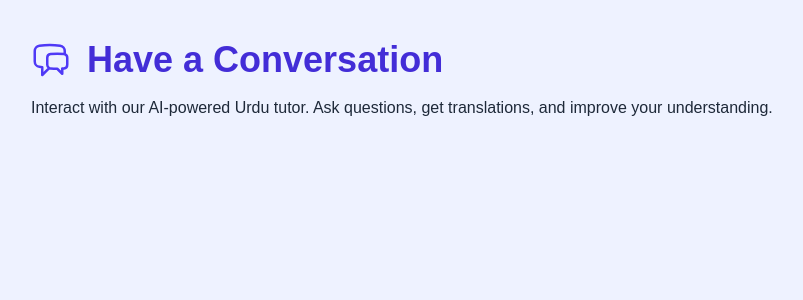
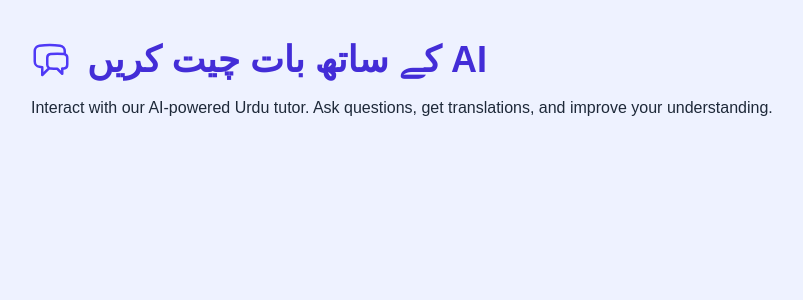
Before and after one commit to Laibah-Shahid/urdu-tutor, a Next.js app: page /Conversation in a window 1280 px wide. Shown: the top 300 px of the page, without its empty margins (9-812 px from the left). Built offline with nearby package versions, Linux system fonts and the light colour scheme.

Commit message:
initial commit

```diff
--- a/app/Conversation/page.tsx
+++ b/app/Conversation/page.tsx
@@ -5,7 +5,7 @@
     <div className="min-h-screen p-10 bg-indigo-50 text-gray-800">
       <div className="flex items-center gap-4 mb-4">
         <ChatBubbleLeftRightIcon className="w-10 h-10 text-indigo-600" />
-        <h1 className="text-4xl font-bold text-indigo-700">Have a Conversation</h1>
+        <h1 className="text-4xl font-bold text-indigo-700"> کے ساتھ بات چیت کریں AI</h1>
       </div>
       <p>Interact with our AI-powered Urdu tutor. Ask questions, get translations, and improve your understanding.</p>
     </div>
--- a/app/Speaking/page.tsx
+++ b/app/Speaking/page.tsx
@@ -5,7 +5,7 @@
         <div className="min-h-screen p-10 bg-indigo-50 text-gray-800">
         <div className="flex items-center gap-4 mb-4">
           <MicrophoneIcon className="w-10 h-10 text-indigo-600" />
-          <h1 className="text-4xl font-bold text-indigo-700">Have a Conversation</h1>
+          <h1 className="text-4xl font-bold text-indigo-700">چت چت کا تجربہ</h1>
         </div>
             <p>Repeat after the tutor and receive real-time feedback on pronunciation. Build confidence in speaking Urdu.</p>
       </div>
```
